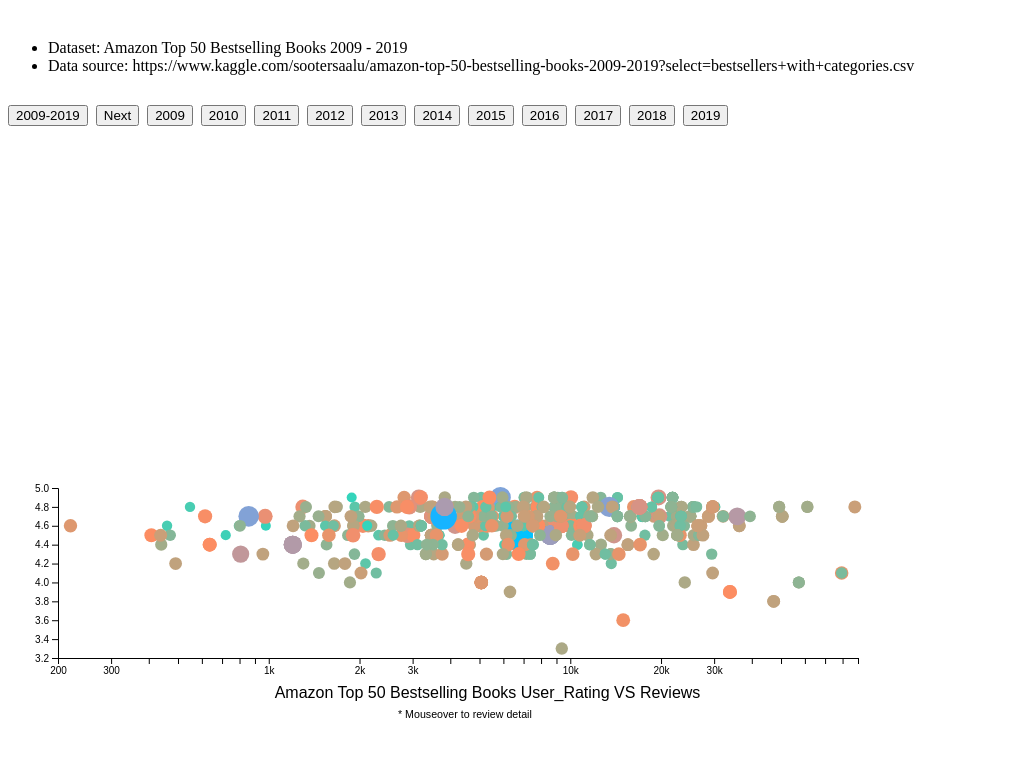
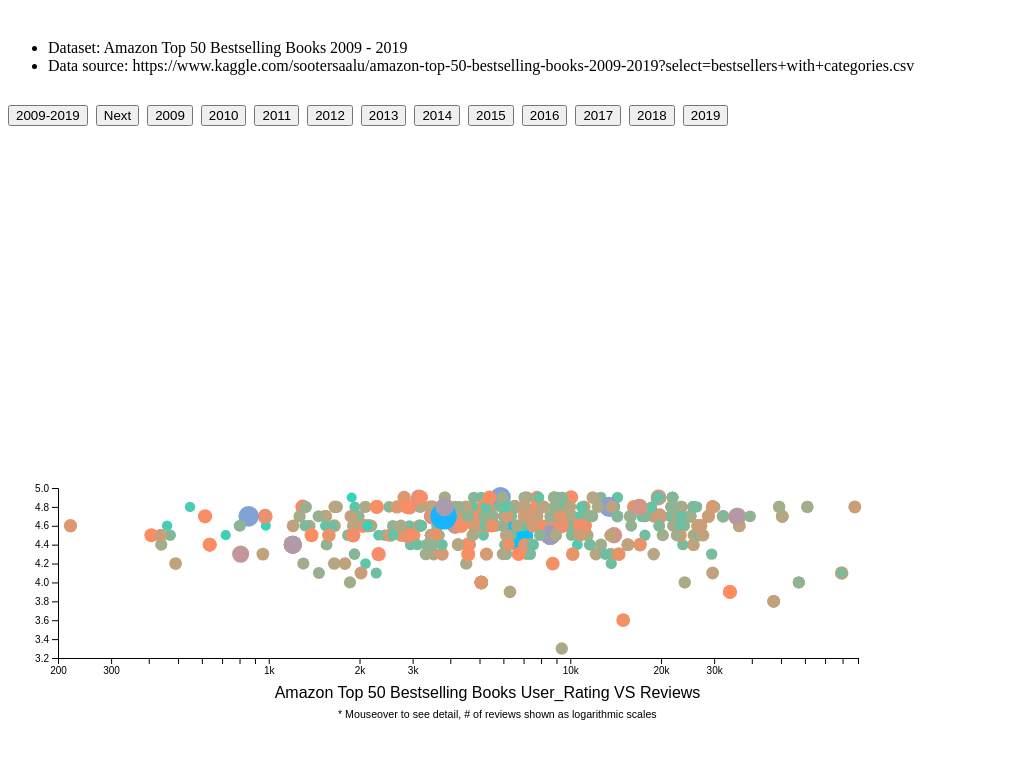
Before and after one commit to mz4987/mz4987.github.io, a website: page index.html in a window 1280 px wide. Shown: the part 274-1032 px from the top of the page, without its empty margins (0-1021 px from the left). Drawn offline with nearby package versions, Linux system fonts and the light colour scheme; no server answers.

Commit message:
update chart

```diff
--- a/index.html
+++ b/index.html
@@ -217,13 +217,13 @@ async function init2(theYear){
   .attr("class", "tittle")
     .attr("x", width/3)
     .attr("y", 570)
-    .html("Amazon Top 50 Bestselling Books User_Rating VS	Reviews");
+    .html("Amazon Top 50 Bestselling Books User_Rating VS Reviews");
 
     d3.select('svg').append("text")
     .attr("class", "notes")
-    .attr("x", width/2-10)
+    .attr("x", width/2-70)
     .attr("y", 590)
-    .html('* Mouseover to review detail');
+    .html('* Mouseover to see detail, # of reviews shown as logarithmic scales');
 
 
   if (theYear <2020) {
```
